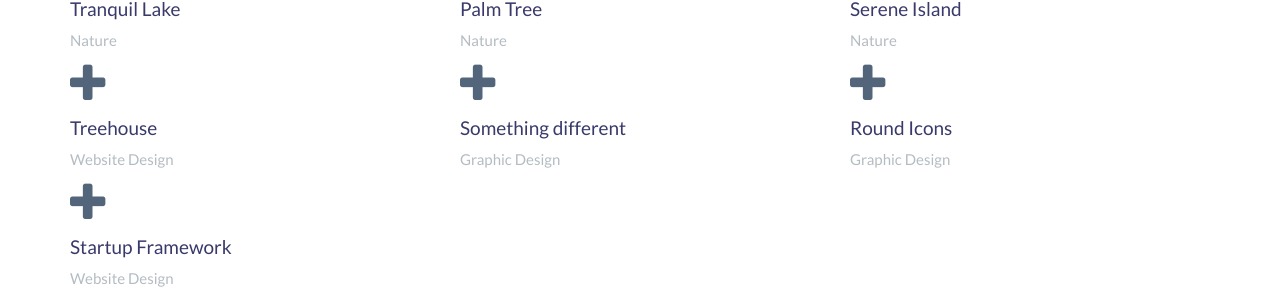
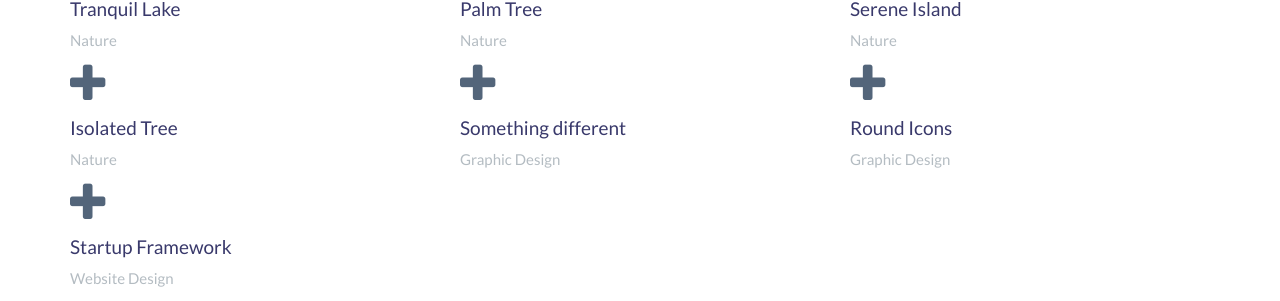
Before and after one commit to franklinmatthews/franklinmatthews.github.io, a Jekyll site: the page built from _posts/2014-07-15-project-4.markdown, in a window 1280 px wide. Shown: the part 259-560 px from the top of the page. Built offline with Jekyll 4.4.1, drawn with Linux system fonts in a browser that asks for light colours; some web fonts are replaced; some of the changed lines change nothing that is shown.

Commit message:
post for isolated tree

```diff
--- a/_posts/2014-07-15-project-4.markdown
+++ b/_posts/2014-07-15-project-4.markdown
@@ -1,15 +1,15 @@
 ---
-title: Treehouse
-subtitle: Website Design
+title: Isolated Tree
+subtitle: Nature
 layout: default
 modal-id: 4
 date: 2014-07-15
-img: treehouse.png
-thumbnail: treehouse-thumbnail.png
+img: isolated-tree.portfolio.jpg
+thumbnail: isolated-tree.thumbnail.jpg
 alt: image-alt
 project-date: April 2014
 client: Start Bootstrap
 category: Web Development
-description: Lorem ipsum dolor sit amet, usu cu alterum nominavi lobortis. At duo novum diceret. Tantas apeirian vix et, usu sanctus postulant inciderint ut, populo diceret necessitatibus in vim. Cu eum dicam feugiat noluisse.
+description: A single, tall tree
 
 ---
```
